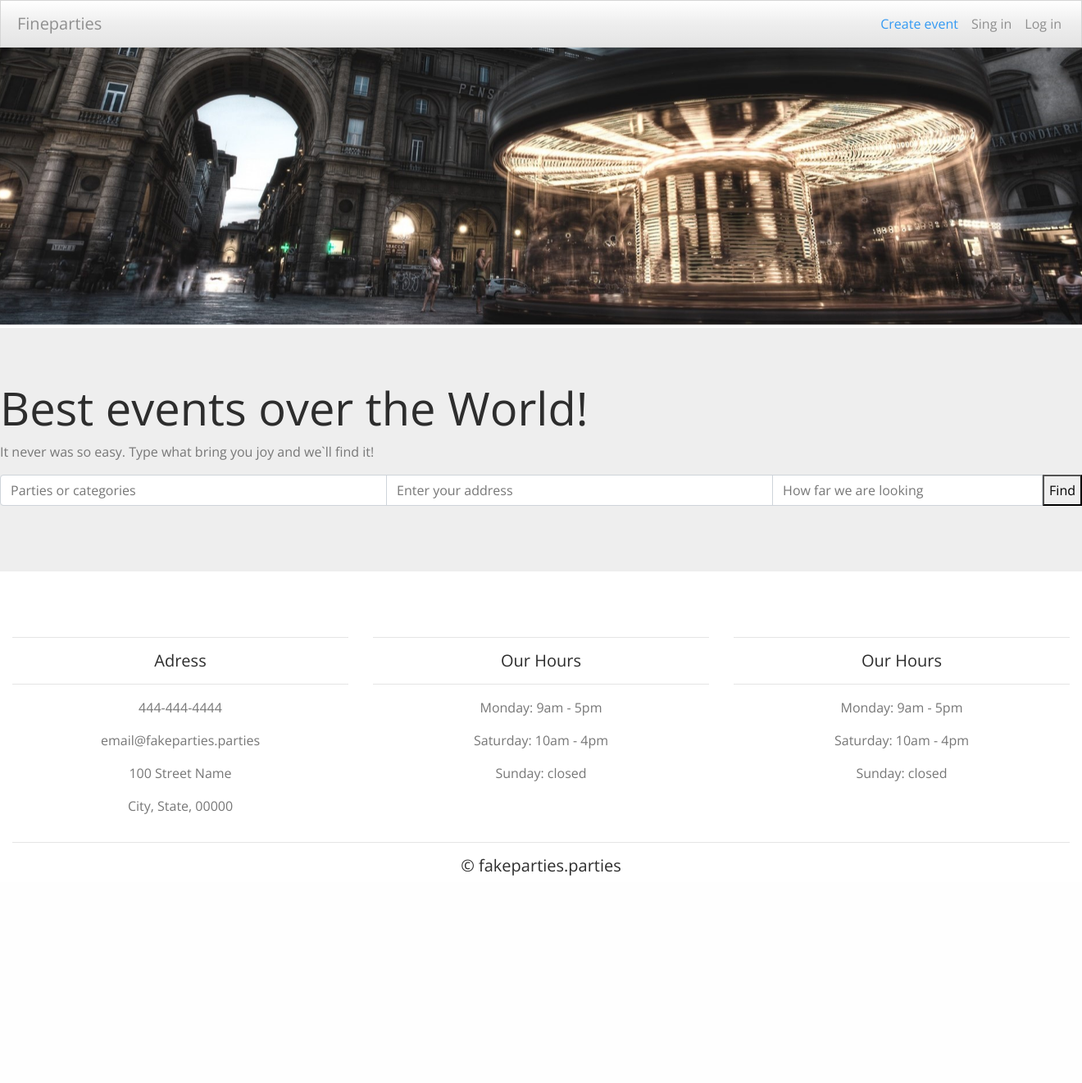
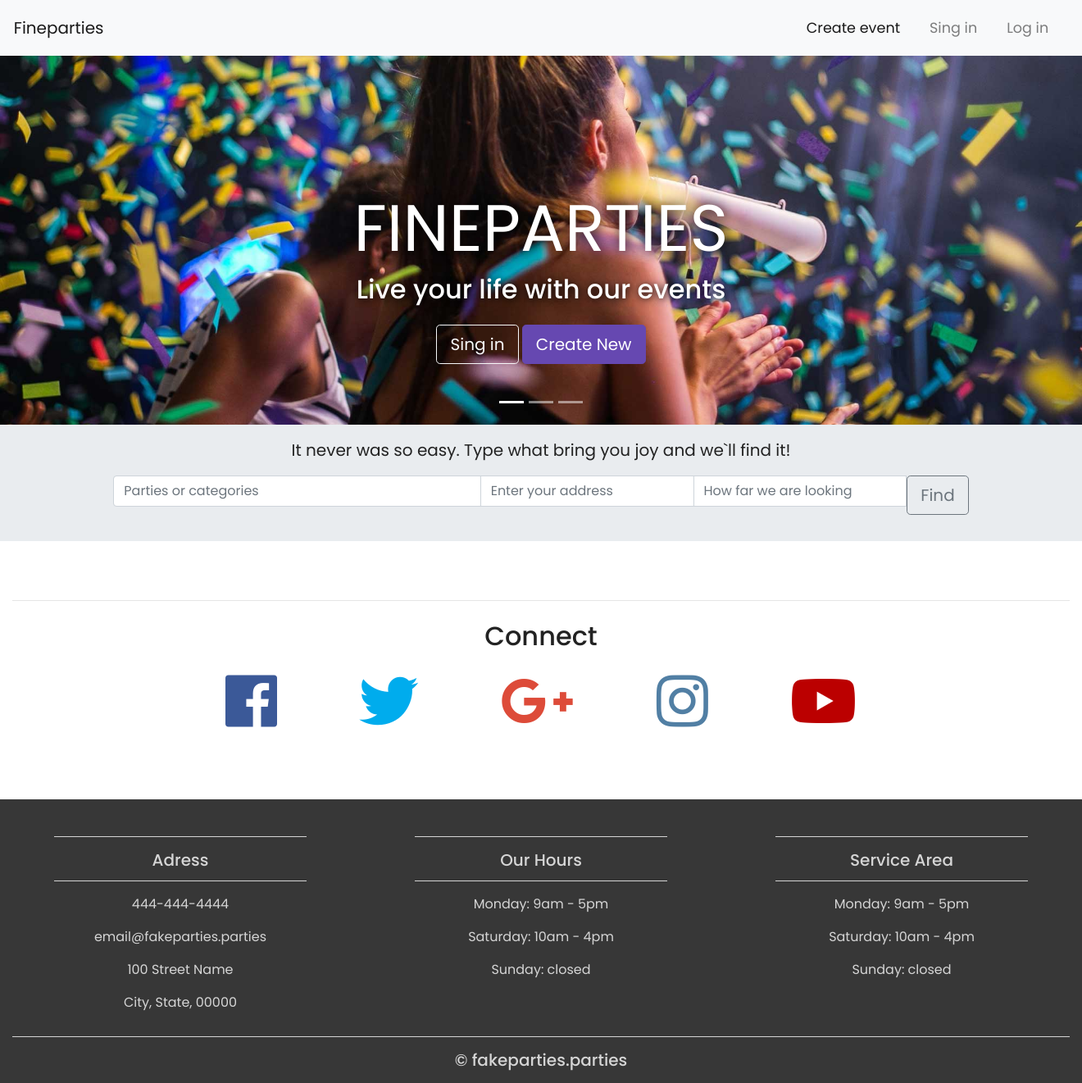
Before and after one commit to kamilkodzi/fakeParties, a Node project: template views/index.ejs in a window 1320 px wide; the page is wider, and only the part inside the window is pictured. Shown: that part at 82% size. Before the commit the page ends 1068 px from the top of that part, so only its background shows below. Run offline with Node 20 templates, Linux system fonts and the light colour scheme; the template is opened without the code that fills it, so the values that code supplies are empty; some libraries are stand-ins or nearby versions.

Commit message:
bug fixing and working with frontend

```diff
--- a/public/stylesheets/main.css
+++ b/public/stylesheets/main.css
@@ -1,8 +1,199 @@
+@import url('https://fonts.googleapis.com/css?family=Poppins:400,500,700&amp;subset=latin-ext');
 /* Google Maps */
+
 #map {
     height: 400px;
     width: 100%;
 }
+
+
+html,body{
+    height: 100%;
+    width: 100%;
+    font-family: 'Poppins',sans-serif;
+    color:#222;
+}
+
+.navbar{
+    padding:.8rem;
+}
+
+.navbar-nav li{
+    padding-right:20px;
+}
+
+.nav-link{
+    font-size:1.1em !important;
+}
+.carousel-inner{
+    max-height: 450px
+}
+
+.carousel-inner img{
+    width: 100%;
+    height: 100%;
+}
+
+.carousel-caption{
+    position: absolute;
+    top:50%;
+    transform:translateY(-50%);
+}
+.carousel-caption h1{
+    font-size: 500%;
+    text-transform: uppercase;
+    text-shadow:1px 1px 15px #000;
+}
+
+.carousel-caption h3{
+    font-size: 200%;
+    font-weight: 500;
+    text-shadow: 1px 1px 10px #000;
+    padding-bottom:1rem;
+}
+
+.btn-primary{
+    background-color: #6648b1;
+    border:1px solid #6648b1;
+}
+
+.btn-primary:hover{
+    background-color: #563d7c;
+    border:1px solid #563d7c;
+}
+
+.jumbotron{
+    padding:1rem;
+    border-radius: 0;
+}
+.padding{
+    padding-bottom: 2rem;
+}
+
+.social a{
+    font-size: 4.5em;
+    padding:3rem;
+}
+
+.fa-facebook{
+  color:#3b5998;
+}
+.fa-twitter{
+    color:#00aced;
+}
+.fa-google-plus-g{
+    color:#dd4b39;
+}
+
+.fa-instagram{
+    color: #517fa4;
+}
+
+.fa-youtube{
+    color:#bb0000;
+}
+
+.fa-facebook:hover,
+.fa-twitter:hover,
+.fa-google-plus-g:hover,
+.fa-instagram:hover,
+.fa-youtube:hover{
+    color:#d5d5d5;
+}
+
+footer{
+    background-color: #373737;
+    color:#d5d5d5;
+    padding-top: 2rem;
+}
+
+hr.light{
+    border-top: 1px solid #d5d5d5;
+    width: 75%;
+    margin-top:.8rem;
+    margin-bottom: 1rem;
+}
+
+footer a{
+    color: #d5d5d5;
+}
+hr.light-100{
+    border-top: 1px solid #d5d5d5;
+    width: 100%;
+    margin-top:.8rem;
+    margin-bottom: 1rem;
+}
+
+
+@media (max-width:992px){
+    .social a{
+        font-size: 4em;
+        padding: 2rem;
+    }
+
+
+}
+
+
+
+@media (max-width:768px){
+.carousel-caption{
+    top:45%;
+}
+.carousel-caption h1{
+    font-size: 350%
+}
+
+.carousel-caption h3{
+    font-size: 140%;
+    font-weight: 400;
+    padding-bottom:.2rem;
+}
+
+.carousel-caption .btn{
+    font-size: 95%;
+    padding:8px 14px;
+
+}
+
+.display-4{
+    font-size: 200%;
+}
+
+.social a{
+font-size: 2.5em;
+padding:1.2rem;
+}
+}
+
+@media (max-width:576px){
+.carousel-caption{
+    top:32%;
+}
+.carousel-caption h1{
+    font-size: 200%
+}
+
+.carousel-caption h3{
+    font-size: 100%;
+}
+
+.carousel-caption .btn{
+    font-size: 80%;
+    padding:4px 8px;
+}
+.carousel-indicators{
+    display:none;
+}
+.social a{
+font-size: 2em;
+padding:.7rem;
+}
+
+}
+
+
+
 /*img{*/
 /*    height:100%;*/
 /*    width:100%;*/
--- a/routes/index.js
+++ b/routes/index.js
@@ -14,7 +14,7 @@ router.get('/',(req,res)=>{
       } else{
           res.render("index",{events:topEvents,category:foundCategories});
       }
-    }).sort({_id:1}).limit(6);
+    }).sort({_id:-1}).limit(6);
   });
 });
 
@@ -89,7 +89,7 @@ router.get("/users/:id",(req,res)=>{
             req.flash("error","No user found");
             res.redirect("/");
         }else{
-            Events.find().where("author.id").equals(foundUser._id).exec((err,events)=>{
+            Events.find().where("author.id").equals(foundUser._id).sort('dateFrom').exec((err,events)=>{
                 if(err){
                     req.flash("error","No user found");
                     res.redirect("back");
--- a/views/index.ejs
+++ b/views/index.ejs
@@ -1,45 +1,57 @@
 <% include ./partials/header %>
 
-    <div class="row d-none d-sm-block">
-        <div id="carouselSlides" class="carousel slide" data-ride="carousel">
-          <div class="carousel-inner">
-            <div class="carousel-item active" style="">
-              <img class="d-block w-100" src="img/caruselSlide/carusel1.jpg" alt="First slide">
-            </div>
-            <div class="carousel-item">
-              <img class="d-block w-100" src="img/caruselSlide/carusel2.jpg" alt="Second slide">
-            </div>
-            <div class="carousel-item">
-              <img class="d-block w-100" src="img/caruselSlide/carusel3.jpg" alt="Third slide">
-            </div>
-          </div>
+    <div id="slides" class="carousel slide" data-ride="carousel">
+      <ul class="carousel-indicators">
+        <li data-target="#slides" data-slide-to="0" class="active"></li>
+        <li data-target="#slides" data-slide-to="1"></li>
+        <li data-target="#slides" data-slide-to="2"></li>
+      </ul>
+    <div class="carousel-inner">
+      <div class="carousel-item active">
+        <img src="img/caruselSlide/carusel1.jpg">
+        <div class="carousel-caption">
+          <h1 class="display-2">Fineparties</h1>
+          <h3>Live your life with our events</h3>
+          <button type="button" class="btn btn-outline-light btn-lg">Sing in</button>
+          <button type="button" class="btn btn-primary btn-lg">Create New</button>
         </div>
+      </div>
+      <div class="carousel-item">
+        <img src="img/caruselSlide/carusel2.jpg">
+      </div>
+
+      <div class="carousel-item">
+        <img src="img/caruselSlide/carusel3.jpg">
+      </div>
+
+    </div>
     </div>
 
+
 <div class="container-fluid">
-
-<div class="row">
-    <div class="col jumbotron jumbotron-fluid mt-1">
-      <h1 class="display-4">Best events over the World!</h1>
-      <p>It never was so easy. Type what bring you joy and we`ll find it!</p>
+<div class="row jumbotron">
+    <div class="col-xs-12 col-sm-12 col-md-9 col-lg-9 col-xl-10 mx-auto">
+      <p class="lead text-center">It never was so easy. Type what bring you joy and we`ll find it!</p>
     <div class="row">
         <form action="/show" class="col" method="GET">
         <div class="form-group">
           <div class="input-group">
             <input type="text" class="col-md-6 col-sm-12 form-control" placeholder="Parties or categories" name="event">
-            <input class="form-control" id="autocomplete" placeholder="Enter your address" onfocus="geolocate()" type="text" name="location"></input>
+            <input class="col-md-3 form-control d-none d-sm-block" id="autocomplete" placeholder="Enter your address" onfocus="geolocate()" type="text" name="location">
             <input type="number" class="col-md-3 form-control d-none d-sm-block" placeholder="How far we are looking" name="kmNumber">
-            <button class="primary">Find</button>
+            <button class=" btn btn-outline-secondary btn-lg">Find</button>
           </div>
         </div>
         </form>
     </div>
     </div>
 </div>
+</div>
 
+ <div class="container-fluid">
     <div class="row mt-3">
         <% events.forEach(function(events){ %>
-         <div class="col-md-4 mb-2">
+         <div class="col-md-4 mb-2 mx-auto">
            <a href="/events/<%=events._id%>">
             <div class="card bg-dark text-white">
               <img class="card-img" src="<%= events.image %>" alt="image">
@@ -53,10 +65,10 @@
         <% }); %>
     </div>
 </div>
-
+<div class="container-fluid">
     <div class="row mt-3">
         <% category.forEach(function(category){ %>
-         <div class="col-md-4 mb-2">
+         <div class="col-md-4 mb-2 mx-auto">
 
             <div class="card bg-dark text-white">
               <img class="card-img" src="<%= category.imgUrl %>" alt="image">
@@ -68,7 +80,36 @@
          </div>
         <% }); %>
     </div>
+    <hr class="my-4">
 </div>
+
+<div class="container-fluid padding">
+<div class="row text-center padding">
+  <div class="col-12">
+    <h2>Connect</h2>
+  </div>
+  <div class="col-12 social">
+    <a href="#"><i class="fab fa-facebook"></i></a>
+    <a href="#"><i class="fab fa-twitter"></i></a>
+    <a href="#"><i class="fab fa-google-plus-g"></i></a>
+    <a href="#"><i class="fab fa-instagram"></i></a>
+    <a href="#"><i class="fab fa-youtube"></i></a>
+  </div>
+</div>
+</div>
+
+
+
+
+
+
+
+
+
+
+
+
+
 
 
 
--- a/views/partials/footer.ejs
+++ b/views/partials/footer.ejs
@@ -1,5 +1,5 @@
     <footer>
-        <div class="container-fluid padding">
+        <div class="container-fluid pb-2">
             <div class="row text-center">
                 <div class="col-md-4">
                     <hr class="light">
@@ -20,14 +20,14 @@
                 </div>
                 <div class="col-md-4">
                     <hr class="light">
-                    <h5>Our Hours</h5>
+                    <h5>Service Area</h5>
                     <hr class="light">
                     <p>Monday: 9am - 5pm</p>
                     <p>Saturday: 10am - 4pm</p>
                     <p>Sunday: closed</p>
                 </div>
                 <div class="col-12">
-                    <hr class="light">
+                    <hr class="light-100">
                     <h5>&copy fakeparties.parties</h5>
                 </div>
             </div>
--- a/views/partials/header.ejs
+++ b/views/partials/header.ejs
@@ -7,7 +7,9 @@
 
     <!-- Bootstrap CSS -->
     <link rel="stylesheet" href="https://stackpath.bootstrapcdn.com/bootstrap/4.1.1/css/bootstrap.min.css" integrity="sha384-WskhaSGFgHYWDcbwN70/dfYBj47jz9qbsMId/iRN3ewGhXQFZCSftd1LZCfmhktB" crossorigin="anonymous">
-    <link rel="stylesheet" href="https://bootswatch.com/4/spacelab/bootstrap.min.css">
+    <!--<link rel="stylesheet" href="https://bootswatch.com/4/spacelab/bootstrap.min.css">-->
+
+    <link rel="stylesheet" href="https://use.fontawesome.com/releases/v5.0.13/css/all.css" integrity="sha384-DNOHZ68U8hZfKXOrtjWvjxusGo9WQnrNx2sqG0tfsghAvtVlRW3tvkXWZh58N9jp" crossorigin="anonymous">
     <link rel="stylesheet" href="/stylesheets/main.css">
     <title>FineParties</title>
   </head>
```
Also changed, not shown: routes/events.js (+49 -29 lines), views/events/edit.ejs (+4 -3 lines), public/img/caruselSlide/carusel1.jpg, public/img/caruselSlide/carusel2.jpg, public/img/caruselSlide/carusel3.jpg.
